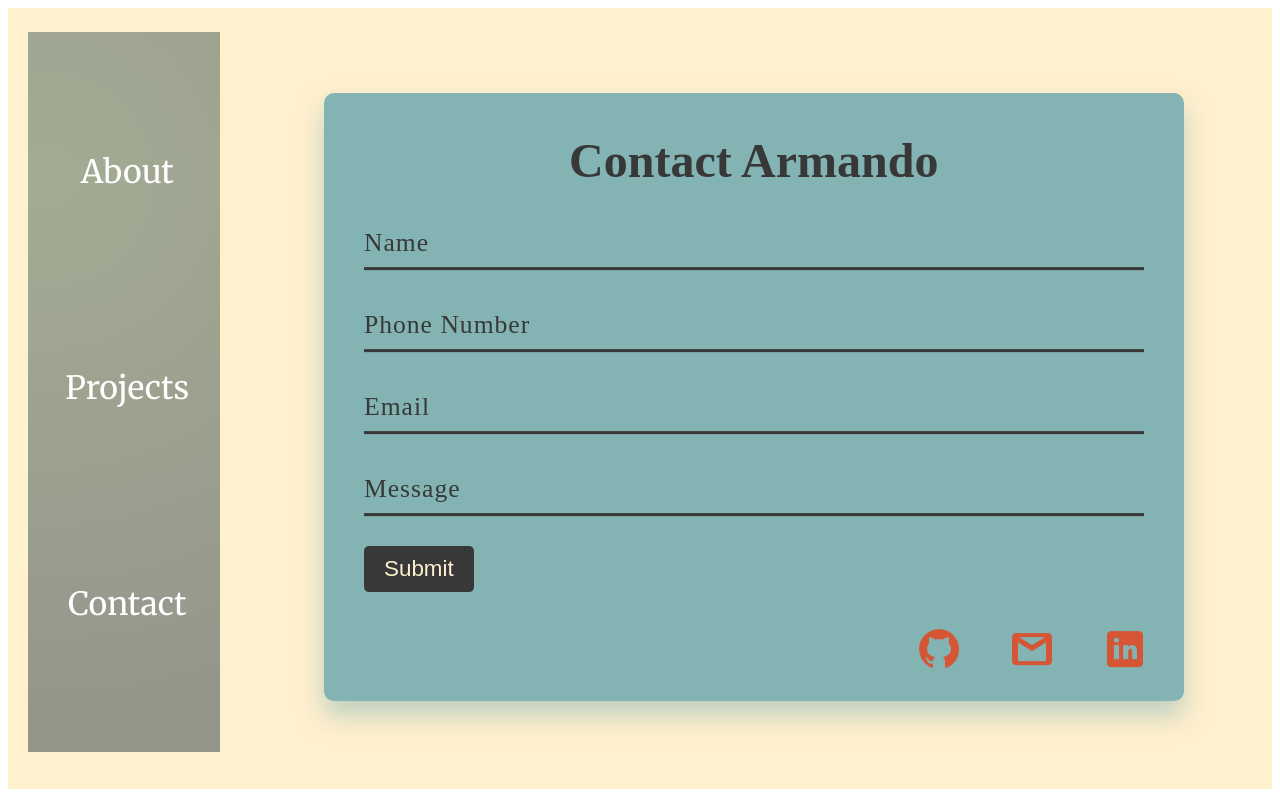
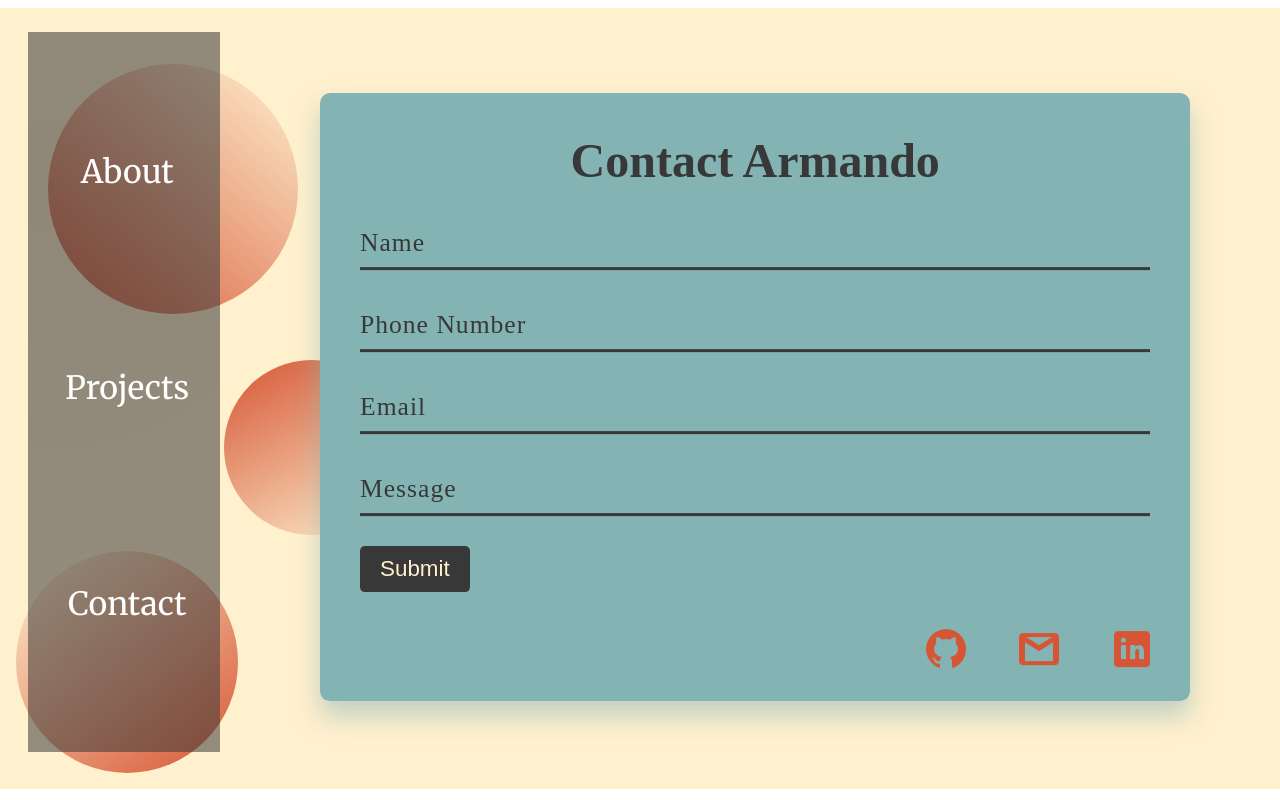
Before and after one commit to armandoroman1016/armando_roman_portfolio, a React (Create React App) app in the folder armando_roman_portfolio/: page /contact in a window 1280 px wide. Built offline with nearby package versions, Linux system fonts and the light colour scheme; a web font is replaced by a local one.

Commit message:
page animitian transitions added

```diff
--- a/armando_roman_portfolio/package.json
+++ b/armando_roman_portfolio/package.json
@@ -11,6 +11,7 @@
     "react-router": "^5.0.1",
     "react-router-dom": "^5.0.1",
     "react-scripts": "3.1.1",
+    "react-transition-group": "^4.3.0",
     "yup": "^0.27.0"
   },
   "scripts": {
--- a/armando_roman_portfolio/src/App.js
+++ b/armando_roman_portfolio/src/App.js
@@ -1,16 +1,31 @@
 import React from 'react';
 import LandingPage from './components/LandingPage'
-import { Route } from 'react-router-dom'
+import { Route, Switch } from 'react-router-dom'
 import Projects from './components/Projects'
 import NavBar from './components/NavBar'
 import Contact from './components/Contact'
+import About from './components/About'
+import { CSSTransition,  TransitionGroup } from 'react-transition-group'
 
 function App() {
   return (
     <div className="App">
-        <Route exact path = '/' component = {LandingPage}/>
-        <Route path = '/projects' component = {Projects}/>
-        <Route path = '/contact' component = {Contact}/>
+    <Route exact path = '/' component = {LandingPage}/>
+    <Route render= {({location}) => (
+      <TransitionGroup>
+        <CSSTransition
+        timeout = {500}
+        classNames = 'fade'
+        key = {location.key}
+        >
+          <Switch location = {location}>
+          <Route path = '/projects' component = {Projects}/>
+          <Route path = '/contact' component = {Contact}/>
+          <Route path = '/about' component = {About}/>
+          </Switch>
+          </CSSTransition>
+          </TransitionGroup>
+          )}/>
     </div>
   );
 }
--- /dev/null
+++ b/armando_roman_portfolio/src/components/About.js
@@ -0,0 +1,12 @@
+import React from 'react'
+import NavBar from './NavBar'
+
+const About = props =>{
+    return(
+        <div className = 'page'>
+            <NavBar path = {props.location.pathname}/>
+        </div>
+    )
+}
+
+export default About
--- a/armando_roman_portfolio/src/components/Contact.js
+++ b/armando_roman_portfolio/src/components/Contact.js
@@ -8,8 +8,12 @@ import linkedin from '../assests/images/linkedin.png'
 const Contact = props => {
 
     return(
-        <div className = 'contact-container'>
+        <div className = 'contact-container page'>
             <NavBar path = {props.location.pathname}/>
+            <div className = 'circle-one'/>
+            <div className = 'circle-two'/>
+            <div className = 'circle-three'/>
+            <div className = 'circle-four'/>
             <div className = 'form-container'>
                 <h2>Contact Armando</h2>
                 <form id = 'contact_form'>
--- a/armando_roman_portfolio/src/components/LandingPage.js
+++ b/armando_roman_portfolio/src/components/LandingPage.js
@@ -16,10 +16,9 @@ const LandingPage = props => {
             .set(landingPageRole, { autoAlpha: 0, onComplete : showText})
             ;
 
-        function showText() {
+        function showText(){
             nameHeader.classList.remove('hide')
             landingPageRole.classList.remove('hide')
-            // landingPageClickMessage.classList.remove('hide')
         }
 
         return clearTl;
@@ -31,7 +30,6 @@ const LandingPage = props => {
         textTl
             .to(nameHeader, 1.5, {autoAlpha: 1, y : 0, x: 0, ease: Back.easeInOut})
             .fromTo(landingPageRole, 1.8, {autoAlpha: 0, scale: 0.1, x: 550, y: -100,},{ autoAlpha: 1, y: 0, x: 0, scale: 1 , ease: Power4.easeInOut}, '-=0.4')
-            // .fromTo(landingPageClickMessage, 1.2, { autoAlpha: .1, scale: .1, x: -1800 , y: -100}, { autoAlpha : 1, scale: 1, x: 0, y: 0, ease: Power4.easeOut})
             ;
 
         return textTl
--- a/armando_roman_portfolio/src/components/NavBar.js
+++ b/armando_roman_portfolio/src/components/NavBar.js
@@ -2,18 +2,13 @@ import React from 'react'
 import { NavLink } from 'react-router-dom'
 
 const NavBar = props => {
-
     const path = props
 
     const paths =  ["/", "/projects", "/about", "/contact"]
 
     let styleLanding = paths.find(possPath => possPath === path.path)
 
-    console.log(styleLanding)
-
     styleLanding = styleLanding.slice( 1 );
-
-    console.log(styleLanding)
     return (
 
         <div className = {`nav-bar ${styleLanding}-nav`}  >
--- a/armando_roman_portfolio/src/components/Projects.js
+++ b/armando_roman_portfolio/src/components/Projects.js
@@ -7,17 +7,21 @@ import computer from '../assests/images/computer.png'
 const Projects = props => {
 
     return(
-        <section className = 'projects-section'>
+        <section className = 'projects-section page'>
         <NavBar path = {props.location.pathname}/>
         <div className = 'projects-container'>
         <h1>The Work</h1>
             {projects.map( project => {
+                let className = ''
+                if(project.hasMobileMock){
+                    className = 'mobile-mock'
+                }
                 return(
                     <div key = {project.id} className = 'project-container'>
                         <h2 className = 'project-header'>{project.projectName}</h2>
                         <div className = 'img-description'>
                             <p className = 'project-description'>{project.projectDescription}</p>
-                            <img src = {project.projectImg} className = 'project-img' alt = 'project-snapshot'/>
+                            <img src = {project.projectImg} className = {`project-img ${className}`}  alt = 'project-snapshot'/>
                         </div>
                         <div className = 'project-links'>
                             <div className = 'project-link'>
--- a/armando_roman_portfolio/src/data/projects.js
+++ b/armando_roman_portfolio/src/data/projects.js
@@ -1,14 +1,24 @@
 import OpenBreweries from '../assests/images/laptop_breweries_api.png'
-
+import PartyPlanner from '../assests/images/party_planner_iphone.png'
 
 
 export const projects = [
     {
         id: 1,
+        hasMobileMock: false,
         projectName: "Open Breweries",
         projectImg: OpenBreweries,
         projectDescription: 'This project was built using ReactJS and Redux was implemented for state management, the data consumed in this app is coming from Open Brewery DB Api using axios.',
         projectUrl: 'https://breweries-for-fun.now.sh',
         githubUrl: 'https://github.com/armandoroman1016/Brewery-Api-Project'
+    },
+    {
+        id: 1,
+        hasMobileMock: true,
+        projectName: "Party Planner",
+        projectImg: PartyPlanner,
+        projectDescription: 'This project was built using ReactJS and Redux was implemented for state management, the data consumed in this app is coming from Open Brewery DB Api using axios.',
+        projectUrl: 'https://breweries-for-fun.now.sh',
+        githubUrl: 'https://github.com/armandoroman1016/Brewery-Api-Project'
     }
 ]
--- a/armando_roman_portfolio/src/styles/Contact.scss
+++ b/armando_roman_portfolio/src/styles/Contact.scss
@@ -80,3 +80,34 @@
     }
 }
 }
+.circle-one{
+    height:250px;
+    width: 250px;
+    background: rgb(255,240,206);
+    background: linear-gradient(220deg, rgba(255,240,206,1) 0%, rgba(213,85,52,1) 100%);
+    border-radius: 50%;
+    position: absolute;
+    top:4rem;
+    left: 3rem;
+    position: fixed;
+}
+.circle-two{
+    height:175px;
+    width: 175px;
+    background: rgb(255,240,206);
+    background: linear-gradient(331deg, rgba(255,240,206,1) 0%, rgba(213,85,52,1) 100%);
+    border-radius: 50%;
+    position: absolute;
+    top:22rem;
+    left: 14rem;
+}
+.circle-three{
+    height:222px;
+    width: 222px;
+    background: rgb(255,240,206);
+background: linear-gradient(142deg, rgba(255,240,206,1) 0%, rgba(213,85,52,1) 100%);
+    border-radius: 50%;
+    position: absolute;
+    bottom:1rem;
+    left: 1rem;
+}
--- a/armando_roman_portfolio/src/styles/Projects.scss
+++ b/armando_roman_portfolio/src/styles/Projects.scss
@@ -1,6 +1,4 @@
 .projects-section{
-    width: 100%;
-    height: 100%;
     background: linear-gradient(
         140deg,
         rgba(131,180,179,.7) 0%,
@@ -56,6 +54,9 @@
                 z-index: 0;
                 filter: drop-shadow(0px 5px 3px black)
             }
+            .mobile-mock{
+                transform: translateY(8%);
+            }
             .project-description{
                 font-size:1.6rem;
                 line-height: 1.5;
--- a/armando_roman_portfolio/src/styles/index.scss
+++ b/armando_roman_portfolio/src/styles/index.scss
@@ -3,3 +3,29 @@
 @import './LandingPage.scss';
 @import './Projects.scss';
 @import './Contact.scss';
+
+.page{
+    position: absolute;
+    left:0;
+    right:0;
+}
+
+.fade-appear
+.fade-enter{
+    opacity: 0;
+    z-index: 1;
+}
+.fade-appear-active
+.fade-enter.fade-enter-ective{
+    opacity: 1;
+    transition: opacity 500ms ease-in-out 150ms
+}
+
+.fade-exit{
+    opacity: 1;
+}
+
+.fade-exit.fade-exit-active{
+    opacity: 0;
+    transition: opacity 150ms ease-in-out;
+}
--- a/armando_roman_portfolio/src/styles/nav.scss
+++ b/armando_roman_portfolio/src/styles/nav.scss
@@ -35,9 +35,9 @@
 }
 }
 .projects-nav{
-    background-image: radial-gradient( circle farthest-corner at 10% 20%,  rgba(255, 240, 206, .3) 0%, rgba(255, 240, 206,0.3) 90% );
+    background-image: radial-gradient( circle farthest-corner at 10% 20%,  rgba(56,56,56, .5) 0%, rgba(56,56,56,0.5) 90% );
 }
 .contact-nav{
-    background-image: radial-gradient( circle farthest-corner at 10% 20%,  rgba(74, 103, 90, .5) 0%, rgba(58, 74, 81,0.54) 90% );
+    background-image: radial-gradient( circle farthest-corner at 10% 20%,  rgba(56,56,56, .56) 0%, rgba(56,56,56,0.54) 90% );
 
 }
```
Also changed, not shown: armando_roman_portfolio/src/assests/images/party_planner_iphone.png (added), 1 other file (tests, documents, lock files or other folders).
